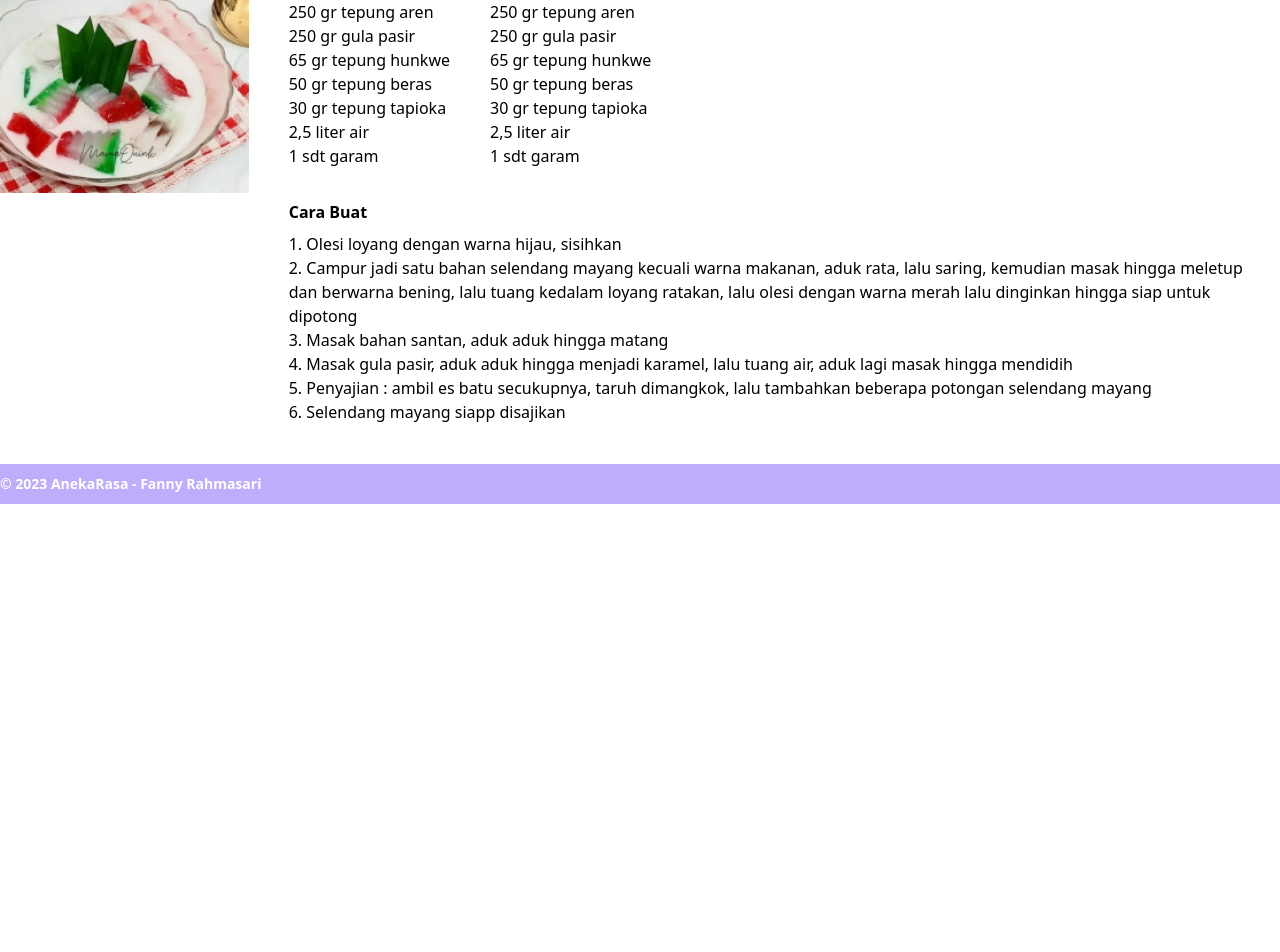
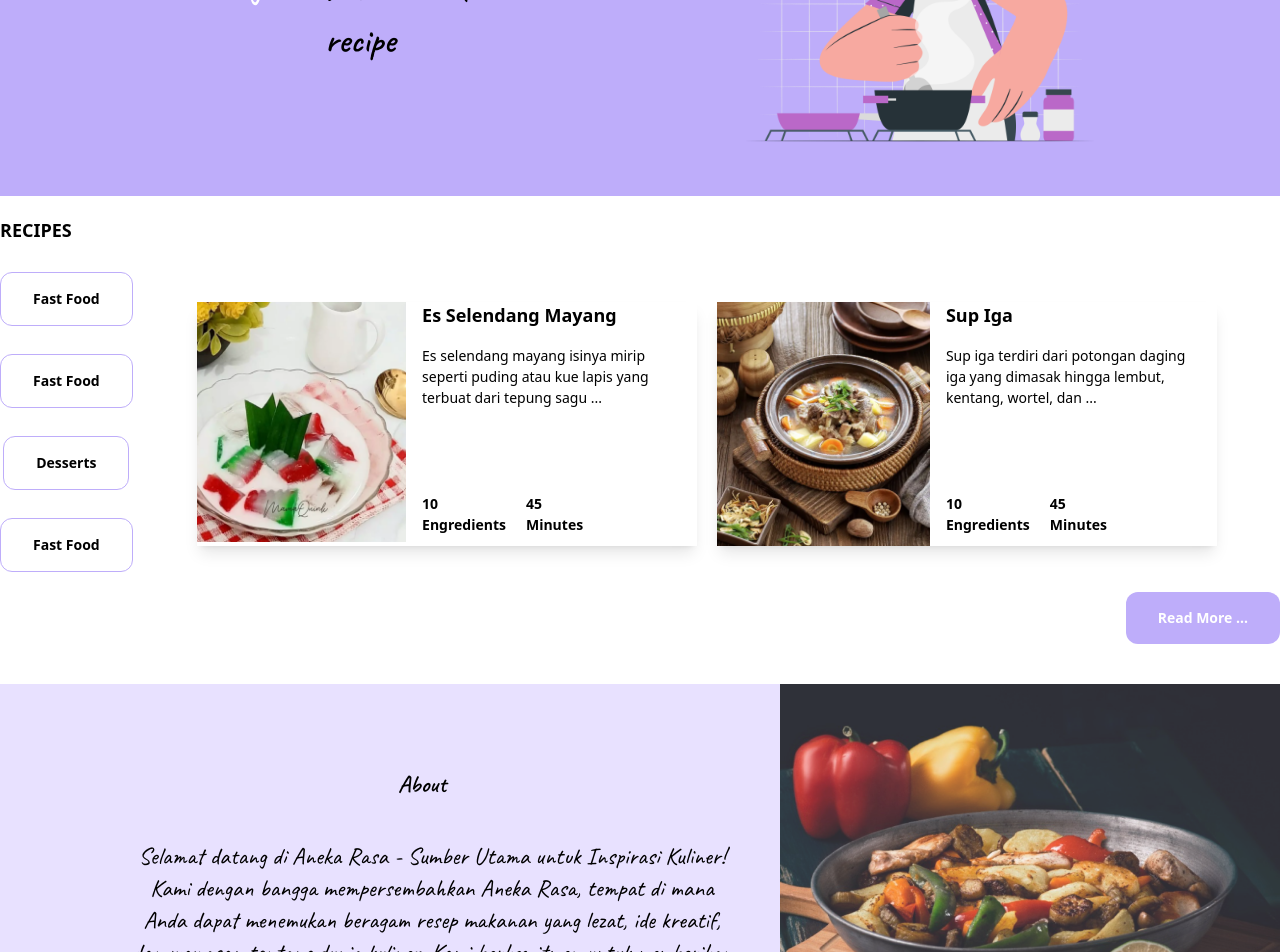
Before and after one commit to fannyrahmasari/web_resep_makanan, a React (Vite) app: page / in a window 1280 px wide. Shown: the part 280-1232 px from the top of the page. Before the commit the page ends 800 px from the top, so only its background shows below. Built offline with nearby package versions, Linux system fonts and the light colour scheme.

Commit message:
feat: menambahkan fungsi routing pada login dan signin

```diff
--- a/index.html
+++ b/index.html
@@ -4,7 +4,7 @@
     <meta charset="UTF-8" />
     <link rel="icon" type="image/svg+xml" href="/vite.svg" />
     <meta name="viewport" content="width=device-width, initial-scale=1.0" />
-    <title>Vite + React</title>
+    <title>Aneka Rasa</title>
 
     <!-- Google Fonts -->
     <link rel="preconnect" href="https://fonts.googleapis.com">
--- a/package.json
+++ b/package.json
@@ -11,7 +11,8 @@
   },
   "dependencies": {
     "react": "^18.2.0",
-    "react-dom": "^18.2.0"
+    "react-dom": "^18.2.0",
+    "react-router-dom": "^6.17.0"
   },
   "devDependencies": {
     "@types/react": "^18.2.15",
--- a/src/components/Button.jsx
+++ b/src/components/Button.jsx
@@ -1,9 +1,15 @@
 const Button = (props) => {
-    const { type, text, classname = "text-black" } = props
+    const { type, text, classname = "text-black", onClick = () => {} } = props
 
     return(
         <div>
-            <button type={type} className={`${classname} text-sm lg:px-8 lg:py-4 px-4 py-2 rounded-xl`}>{text}</button>
+            <button
+            type={type}
+            className={`${classname} text-sm lg:px-8 lg:py-4 px-4 py-2 rounded-xl`}
+            onClick={onClick}
+            >
+                {text}
+            </button>
         </div>
     )
 }
--- a/src/components/Navbar.jsx
+++ b/src/components/Navbar.jsx
@@ -1,6 +1,9 @@
 import Button from "./Button"
 import hamburger from "../assets/icons/hamburger.png"
+import { useNavigate } from "react-router-dom"
 const Navbar = () => {
+    const navigate = useNavigate()
+
     return(
         <div className="">
             <div className="container mx-auto p-4 pt-2 font-poppins font-semibold">
@@ -18,8 +21,8 @@ const Navbar = () => {
                         </div>
 
                     <div className="lg:flex md:flex hidden font-normal">
-                        <Button classname="text-white font-semibold" type="button" text="Log In" />
-                        <Button classname="text-white font-semibold"  type="button" text="Sign Up" />
+                        <Button onClick={() => navigate('/login')} classname="text-white font-semibold" type="button" text="Log In" />
+                        <Button onClick={() => navigate('/signup')} classname="text-white font-semibold"  type="button" text="Sign Up" />
                     </div>
                 </div>
             </div>
--- a/src/routes/index.jsx
+++ b/src/routes/index.jsx
@@ -1,14 +1,20 @@
-// import LandingPages from "../pages/landingPages"
-// import AllRecipe from "../pages/allRecipe"
-import DetailRecipes from "../pages/detailRecipes"
+import { BrowserRouter as Router, Routes, Route } from 'react-router-dom'
+import LandingPages from "../pages/landingPages"
+import Login from '../pages/auth/login'
+import SignUp from '../pages/auth/signup'
+import AllRecipe from '../pages/allRecipe'
+
 function App() {
 
   return (
-    <div>
-      <div>
-        <DetailRecipes />
-      </div>
-    </div>
+    <Router>
+      <Routes>
+        <Route path='/' element={<LandingPages />} />
+        <Route path='/login' element={<Login />} />
+        <Route path='/signup' element={<SignUp />} />
+        <Route path='/allrecipe' element={<AllRecipe />} />
+      </Routes>
+    </Router>
   )
 }
 
```
Also changed, not shown: 1 other file (tests, documents, lock files or other folders).
